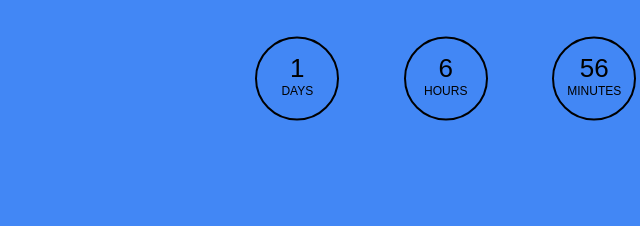
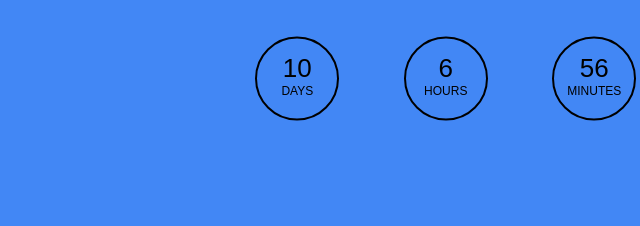
Before and after one commit to ladam2000/countdown, a plain HTML site: page index.html in a window 1280 px wide. Shown: the part 354-580 px from the top of the page, 120-760 px from the left. Drawn offline with Linux system fonts and the light colour scheme.

Commit message:
Update index.html

```diff
--- a/index.html
+++ b/index.html
@@ -36,7 +36,7 @@
 
 <script type="text/javascript">
 
-  var count = new Date("feb 26,2021 00:00:00").getTime();
+  var count = new Date("mar 07,2021 00:00:00").getTime();
   var x = setInterval(function() {
     var now = new Date().getTime();
     var d = count - now;
```
